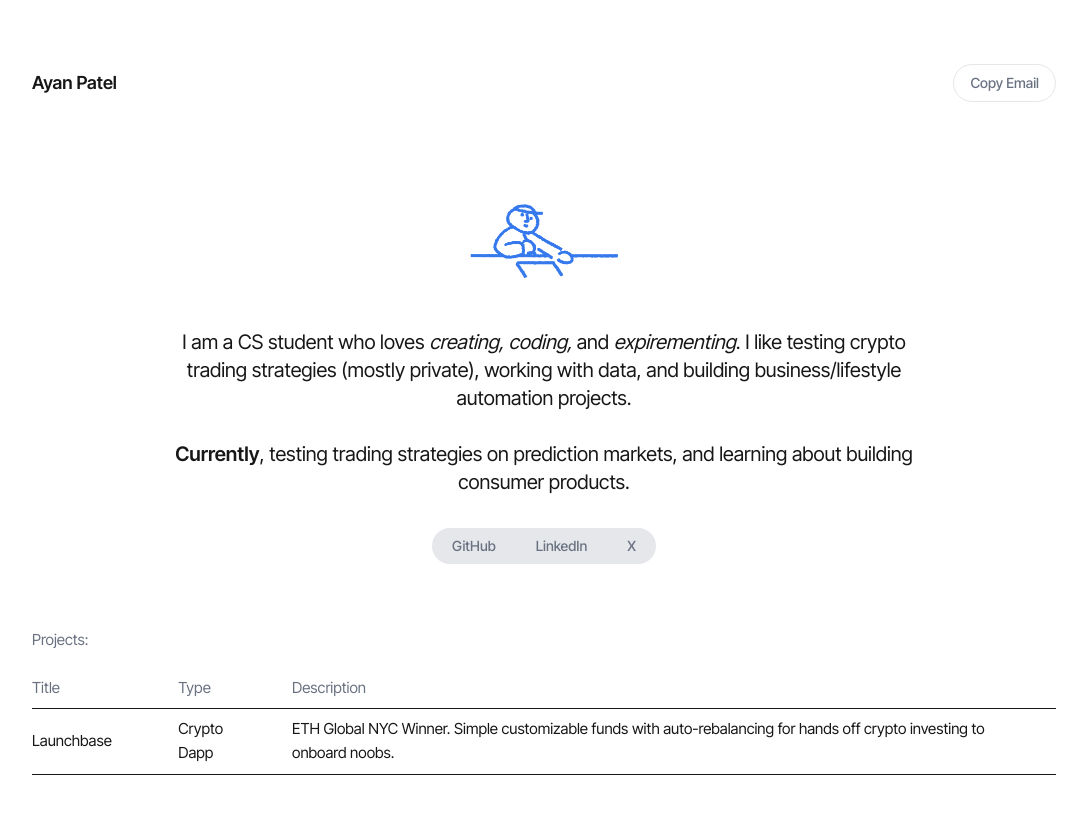
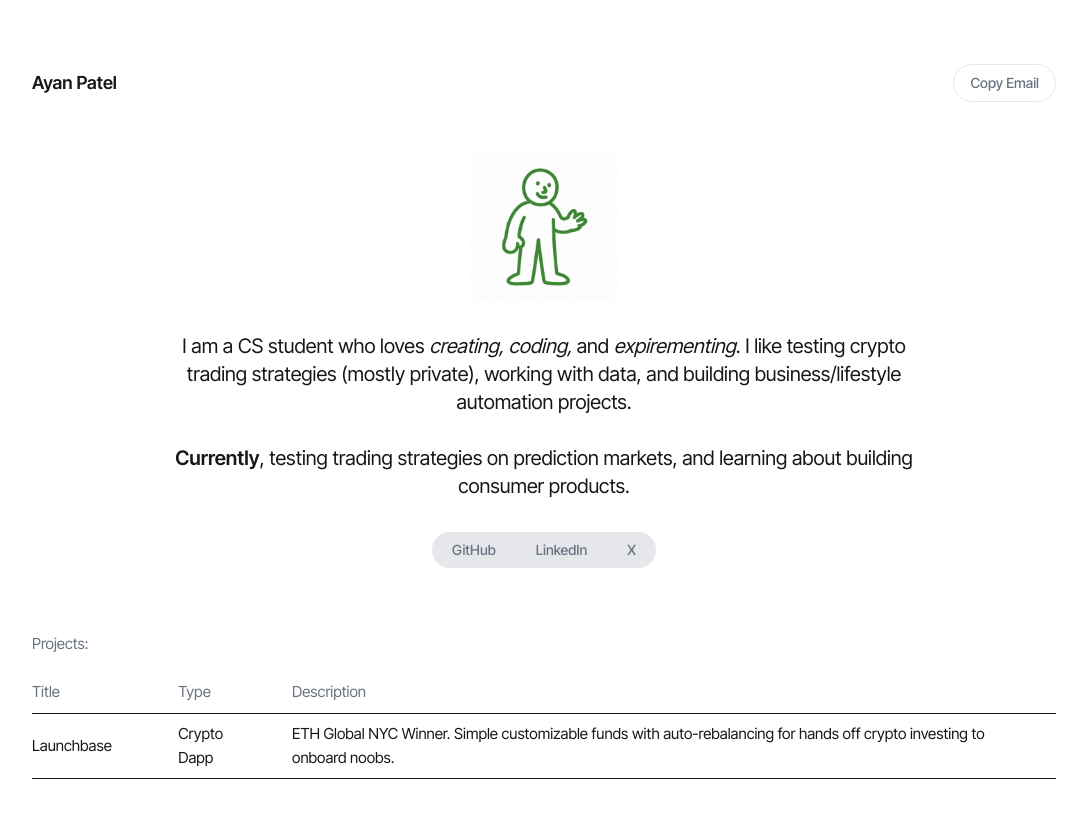
Before and after one commit to KichdiPatel/personal-website, a Next.js app: page / in a window 1280 px wide. Shown: the top 818 px of the page, without its empty margins (96-1183 px from the left). Built offline with nearby package versions, Linux system fonts and the light colour scheme.

Commit message:
updated the gif

```diff
--- a/src/app/page.tsx
+++ b/src/app/page.tsx
@@ -8,7 +8,7 @@
     <div>
       <Header />
 
-      <main className="mt-24 flex flex-col items-center">
+      <main className="mt-12 flex flex-col items-center">
         <Image
           src="/man.gif"
           alt="Man GIF"
@@ -19,7 +19,7 @@
           unoptimized={true}
         />
 
-        <p className="mt-12 text-xl font-normal text-center max-w-3xl">
+        <p className="mt-8 text-xl font-normal text-center max-w-3xl">
           I am a CS student who loves <em>creating, coding,</em> and <em>expirementing</em>. I like testing crypto trading strategies (mostly private), working with data, and building business/lifestyle automation projects.
           <br />
           <br />
```
Also changed, not shown: public/man.gif, src/app/projects/1_launchbase/config.json (renamed from src/app/projects/launchbase/config.json), src/app/projects/1_launchbase/page.mdx (renamed from src/app/projects/launchbase/page.mdx).
